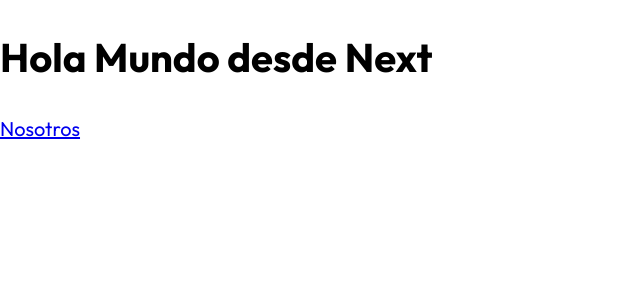
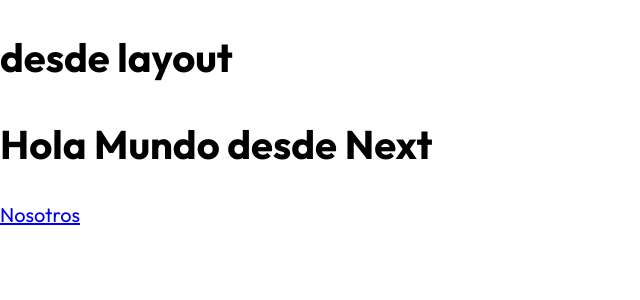
Before and after one commit to diegofdg/react_la_guia_completa, a Next.js app in the folder 07_guitarla_next/: page / in a window 1280 px wide. Shown: the top 300 px of the page, without its empty margins (0-640 px from the left). Built offline with nearby package versions, Linux system fonts and the light colour scheme.

Commit message:
07_guitarla_next-creando un layout principal

```diff
--- /dev/null
+++ b/07_guitarla_next/components/layout.js
@@ -0,0 +1,10 @@
+import React from 'react'
+
+export default function Layout({ children }) {
+  return (
+    <>
+      <h1>desde layout</h1>
+      {children}
+    </>
+  )
+}
--- a/07_guitarla_next/pages/index.js
+++ b/07_guitarla_next/pages/index.js
@@ -1,10 +1,13 @@
 import Link from 'next/link'
+import Layout from '@/components/layout'
 
 export default function Home() {
   return (
     <>
-      <h1>Hola Mundo desde Next</h1>
-      <Link href="/nosotros">Nosotros</Link>
+      <Layout>
+        <h1>Hola Mundo desde Next</h1>
+        <Link href="/nosotros">Nosotros</Link>
+      </Layout>
     </>
   )
 }
```
Also changed, not shown: 07_guitarla_next/pages/nosotros.js (+5 -2 lines).
